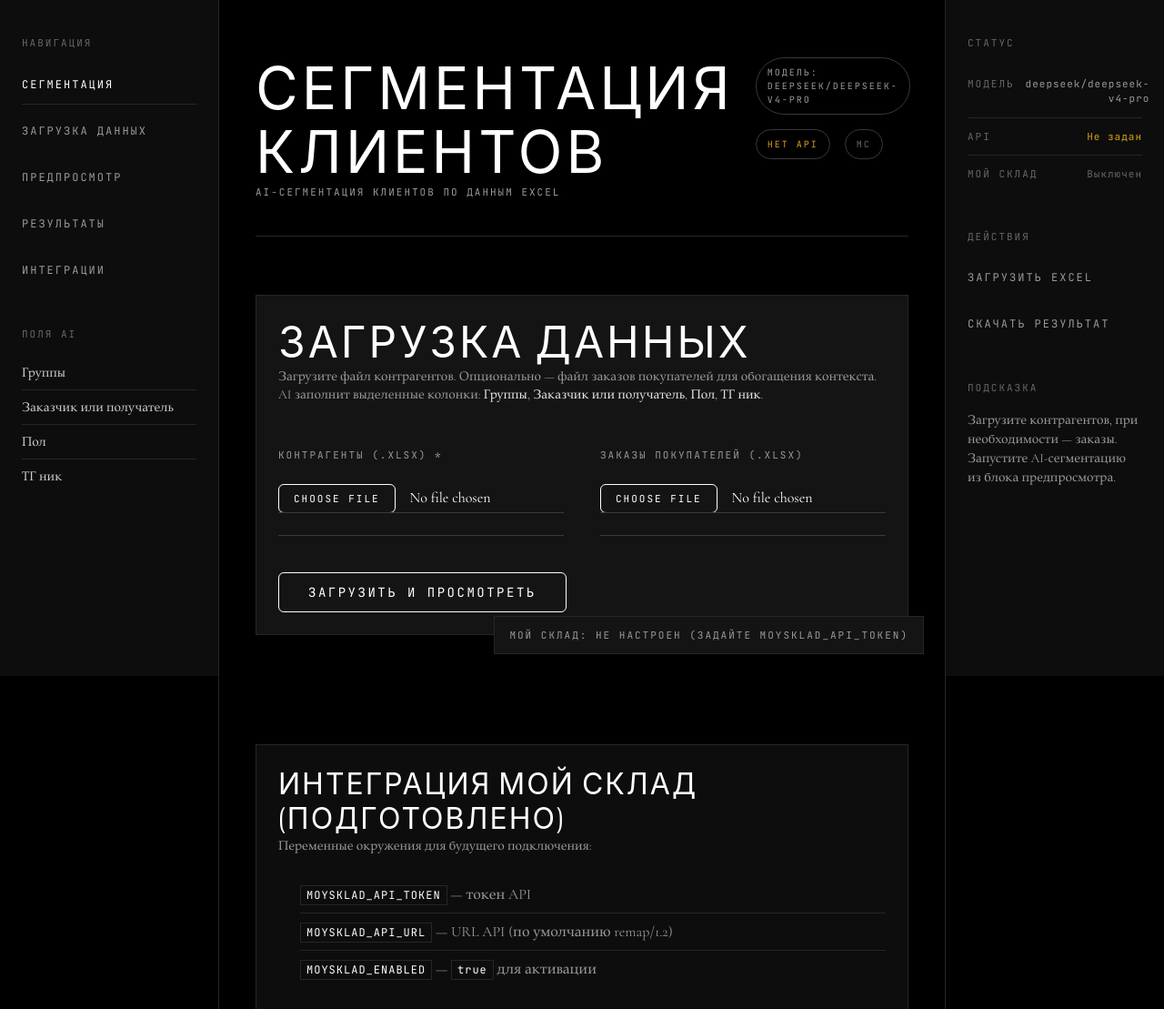
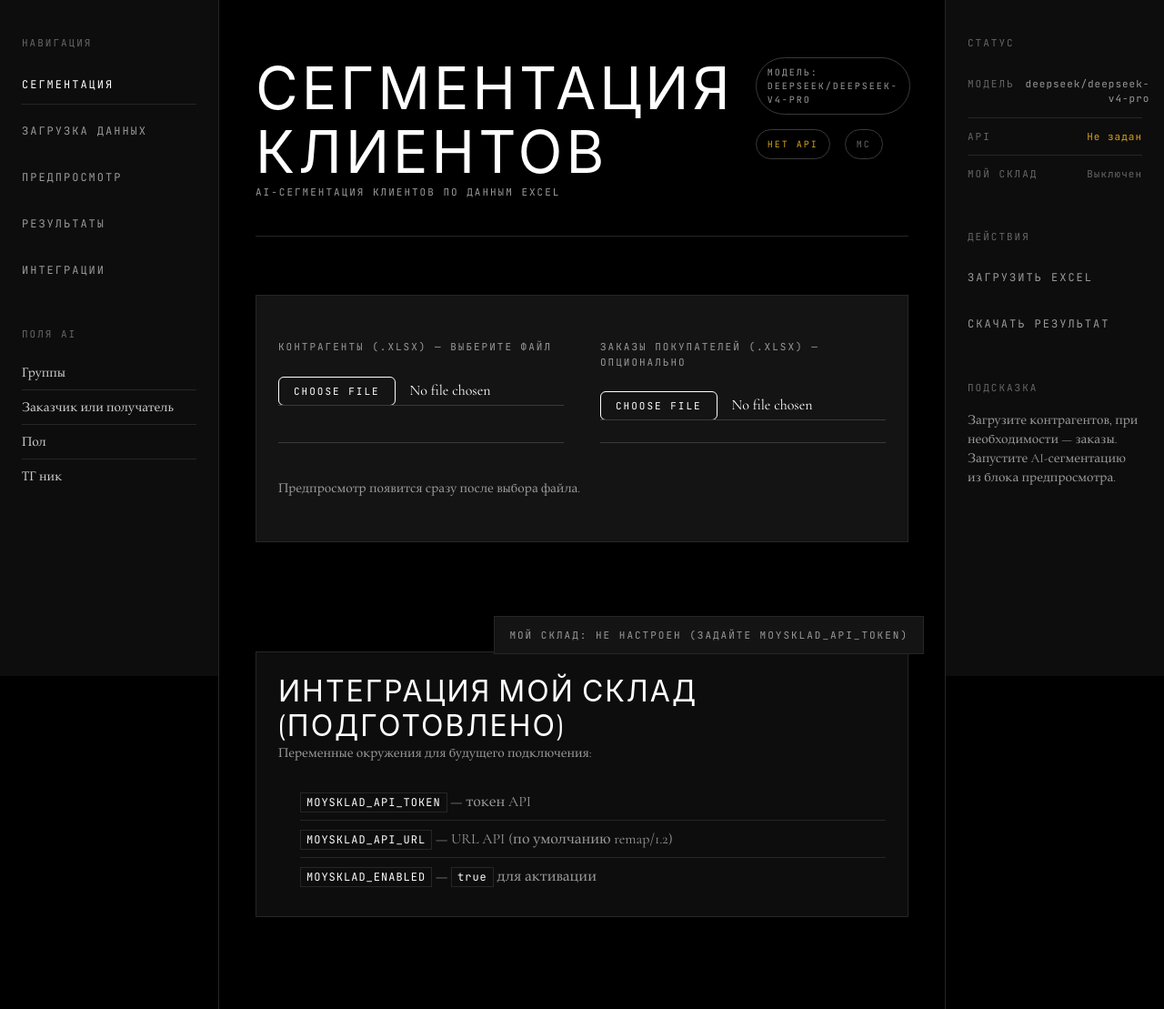
Before and after one commit to fuwiak/client_segmentation_deepseek, a FastAPI app: page / in a window 1280 px wide. Shown: the part 57-1166 px from the top of the page at 91% size. Run offline with FastAPI, Linux system fonts and the light colour scheme.

Commit message:
Упростить UI: показывать предпросмотр Excel сразу после выбора файла.
Форма загрузки автосабмитится при изменении файла (hx-trigger=change), убрана лишняя кнопка и многословная подсказка — предпросмотр появляется без дополнительного шага.

Co-authored-by: Cursor <cursoragent@cursor.com>

```diff
--- a/app/templates/index.html
+++ b/app/templates/index.html
@@ -2,30 +2,24 @@
 
 {% block content %}
 <section id="upload" class="card">
-  <h2>Загрузка данных</h2>
-  <p class="hint">
-    Загрузите файл контрагентов. Опционально — файл заказов покупателей для обогащения контекста.
-    AI заполнит выделенные колонки: <strong>Группы</strong>, <strong>Заказчик или получатель</strong>,
-    <strong>Пол</strong>, <strong>ТГ ник</strong>.
-  </p>
-
   <form class="upload-form"
         hx-post="/upload/preview"
         hx-target="#preview-area"
         hx-swap="innerHTML"
         hx-encoding="multipart/form-data"
+        hx-trigger="change"
         hx-indicator="#upload-modal">
     <div class="form-grid">
       <label class="file-label">
-        <span>Контрагенты (.xlsx) *</span>
+        <span>Контрагенты (.xlsx) — выберите файл</span>
         <input type="file" name="contragents_file" accept=".xlsx,.xls" required>
       </label>
       <label class="file-label">
-        <span>Заказы покупателей (.xlsx)</span>
+        <span>Заказы покупателей (.xlsx) — опционально</span>
         <input type="file" name="orders_file" accept=".xlsx,.xls">
       </label>
     </div>
-    <button type="submit" class="btn primary">Загрузить и просмотреть</button>
+    <p class="hint">Предпросмотр появится сразу после выбора файла.</p>
   </form>
 </section>
 
```
